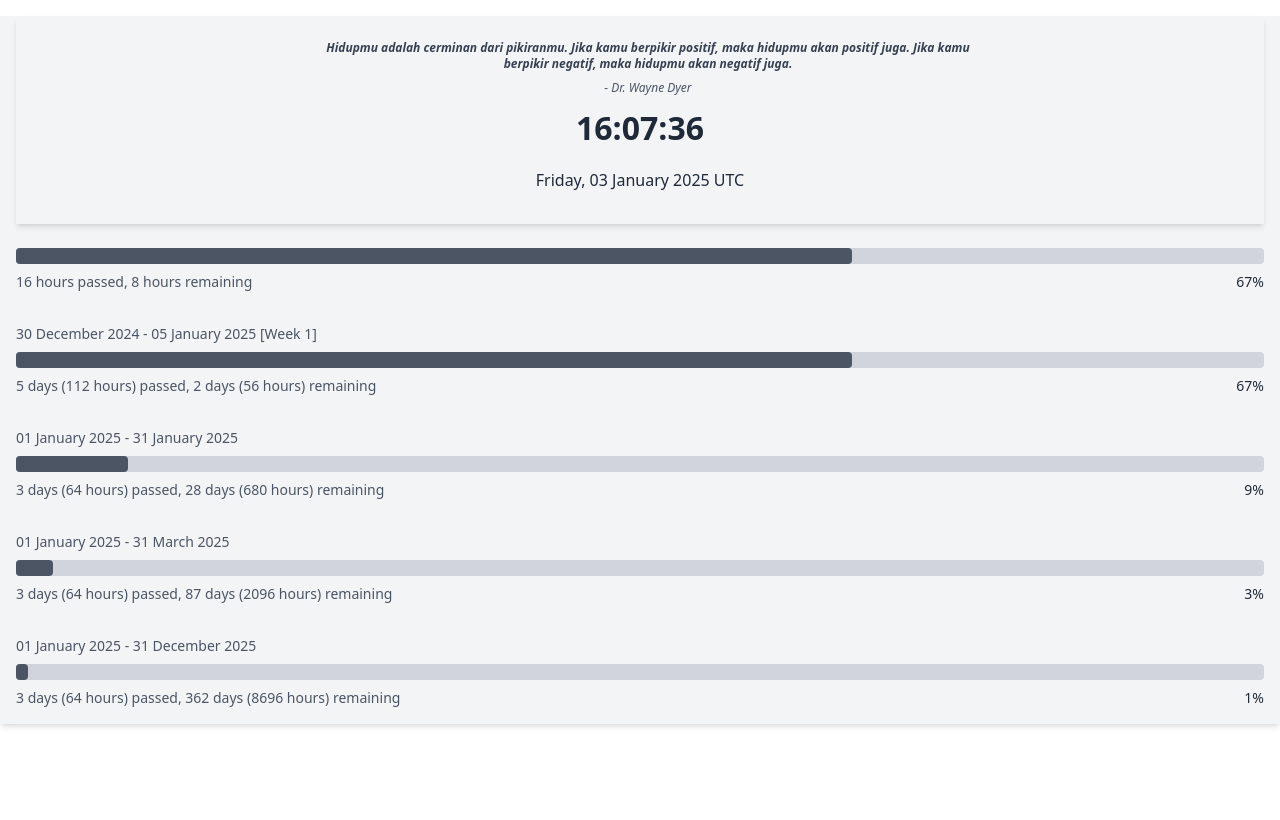
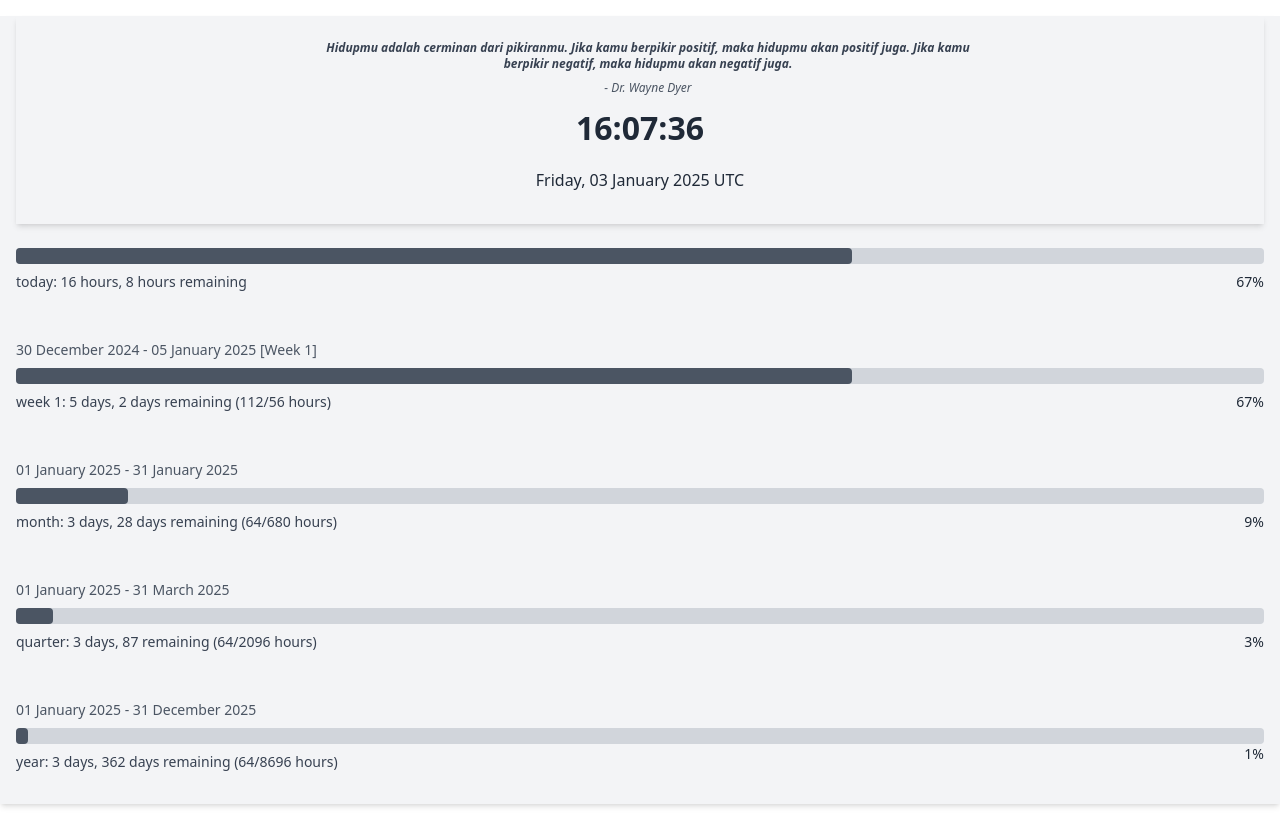
Before and after one commit to parkisutama/time-progress, a SvelteKit app: page / in a window 1280 px wide. Built offline with nearby package versions, Linux system fonts and the light colour scheme.

Commit message:
fix tex-info visual style

```diff
--- a/src/components/MonthProgress.svelte
+++ b/src/components/MonthProgress.svelte
@@ -35,8 +35,9 @@
         <span class="absolute bottom-0 right-0 text-sm font-medium text-gray-800">
             {monthProgress.progressPercentage}%
         </span>
-        <p class="mt-2 text-sm text-gray-600">
-            {monthProgress.passedDays} days ({monthProgress.passedHours} hours) passed, {monthProgress.remainingDays} days ({monthProgress.remainingHours} hours) remaining
+        <!-- Textual Info -->
+        <p class="textual-info mt-2 text-sm text-gray-600">
+            month: {monthProgress.passedDays} days, {monthProgress.remainingDays} days remaining ({monthProgress.passedHours}/{monthProgress.remainingHours} hours)
         </p>
     </div>
 </div>
@@ -51,6 +52,16 @@
         animation: fill 1s ease-in-out forwards;
     }
 
+    .textual-info {
+        display: flex;
+            justify-content: space-between;
+            align-items: center;
+            font-size: 0.875rem;
+            font-weight: 500;
+            color: #374151;
+            margin-bottom: 1rem;
+    }
+
     /* Define the keyframes */
     @keyframes fill {
         from {
--- a/src/components/QuarterProgress.svelte
+++ b/src/components/QuarterProgress.svelte
@@ -35,8 +35,9 @@
         <span class="absolute bottom-0 right-0 text-sm font-medium text-gray-800">
             {quarterProgress.progressPercentage}%
         </span>
-        <p class="mt-2 text-sm text-gray-600">
-            {quarterProgress.passedDays} days ({quarterProgress.passedHours} hours) passed, {quarterProgress.remainingDays} days ({quarterProgress.remainingHours} hours) remaining
+        <!-- Textual Info -->
+        <p class="textual-info mt-2 text-sm text-gray-600">
+            quarter: {quarterProgress.passedDays} days, {quarterProgress.remainingDays} remaining ({quarterProgress.passedHours}/{quarterProgress.remainingHours} hours)
         </p>
     </div>
 </div>
@@ -51,6 +52,16 @@
         animation: fill 1s ease-in-out forwards;
     }
 
+    .textual-info {
+        display: flex;
+            justify-content: space-between;
+            align-items: center;
+            font-size: 0.875rem;
+            font-weight: 500;
+            color: #374151;
+            margin-bottom: 1rem;
+    }
+
     /* Define the keyframes */
     @keyframes fill {
         from {
--- a/src/components/TodayProgress.svelte
+++ b/src/components/TodayProgress.svelte
@@ -20,7 +20,7 @@
 </script>
 
 <div class="today-progress py-4">
-    <!-- <h2 class="text-xl font-bold text-blue-600">Today's Progress</h2> -->
+    <!-- <h2 class="text-xl font-bold text-gray-600">Today's Progress</h2> -->
     <div class="mt-2 relative">
         <!-- Progress Bar -->
         <div class="w-full bg-gray-300 rounded h-4">
@@ -31,12 +31,12 @@
         </div>
     <div>
         <!-- Percentage (Bottom Right) -->
-        <span class="text-sm absolute bottom-0 right-0 font-medium text-gray-800">
+        <span class="text-sm absolute right-0 font-medium text-gray-800">
             {todayProgress.progressPercentage}%
         </span>
         <!-- Textual Info -->
-        <p class="mt-2 text-sm text-gray-600">
-            {todayProgress.passedHours} hours passed, {todayProgress.remainingHours} hours remaining
+        <p class= "textual-info mt-2 text-sm text-gray-600">
+            today: {todayProgress.passedHours} hours, {todayProgress.remainingHours} hours remaining
         </p>
     </div>
     </div>
@@ -51,6 +51,16 @@
         animation: fill 1s ease-in-out forwards;
     }
 
+    .textual-info {
+        display: flex;
+            justify-content: space-between;
+            align-items: center;
+            font-size: 0.875rem;
+            font-weight: 500;
+            color: #374151;
+            margin-bottom: 1rem;
+    }
+
     /* Define the keyframes */
     @keyframes fill {
         from {
--- a/src/components/WeekProgress.svelte
+++ b/src/components/WeekProgress.svelte
@@ -35,8 +35,9 @@
         <span class="absolute bottom-0 right-0 text-sm font-medium text-gray-800">
             {weekProgress.progressPercentage}%
         </span>
-        <p class="mt-2 text-sm text-gray-600">
-            {weekProgress.passedDays} days ({weekProgress.passedHours} hours) passed, {weekProgress.remainingDays} days ({weekProgress.remainingHours} hours) remaining
+        <!-- Textual Info -->
+        <p class="textual-info mt-2 text-sm text-gray-600">
+            week {weekProgress.start.toFormat('W')}: {weekProgress.passedDays} days, {weekProgress.remainingDays} days remaining ({weekProgress.passedHours}/{weekProgress.remainingHours} hours)
         </p>
     </div>
 </div>
@@ -51,6 +52,16 @@
         animation: fill 1s ease-in-out forwards;
     }
 
+    .textual-info {
+        display: flex;
+            justify-content: space-between;
+            align-items: center;
+            font-size: 0.875rem;
+            font-weight: 500;
+            color: #374151;
+            margin-bottom: 1rem;
+    }
+
     /* Define the keyframes */
     @keyframes fill {
         from {
--- a/src/components/YearProgress.svelte
+++ b/src/components/YearProgress.svelte
@@ -32,12 +32,12 @@
             ></div>
         </div>
         <!-- Percentage (Bottom Right) -->
-        <span class="absolute bottom-0 right-0 text-sm font-medium text-gray-800">
+        <span class="absolute right-0 text-sm font-medium text-gray-800">
             {yearProgress.progressPercentage}%
         </span>
         <!-- Textual Info -->
-        <p class="mt-2 text-sm text-gray-600">
-            {yearProgress.passedDays} days ({yearProgress.passedHours} hours) passed, {yearProgress.remainingDays} days ({yearProgress.remainingHours} hours) remaining
+        <p class="textual-info mt-2 text-sm text-gray-800">
+            year: {yearProgress.passedDays} days, {yearProgress.remainingDays} days remaining ({yearProgress.passedHours}/{yearProgress.remainingHours} hours)
         </p>
     </div>
 </div>
@@ -52,6 +52,16 @@
         animation: fill 1s ease-in-out forwards;
     }
 
+    .textual-info {
+        display: flex;
+            justify-content: space-between;
+            align-items: center;
+            font-size: 0.875rem;
+            font-weight: 500;
+            color: #374151;
+            margin-bottom: 1rem;
+    }
+
     /* Define the keyframes */
     @keyframes fill {
         from {
```
